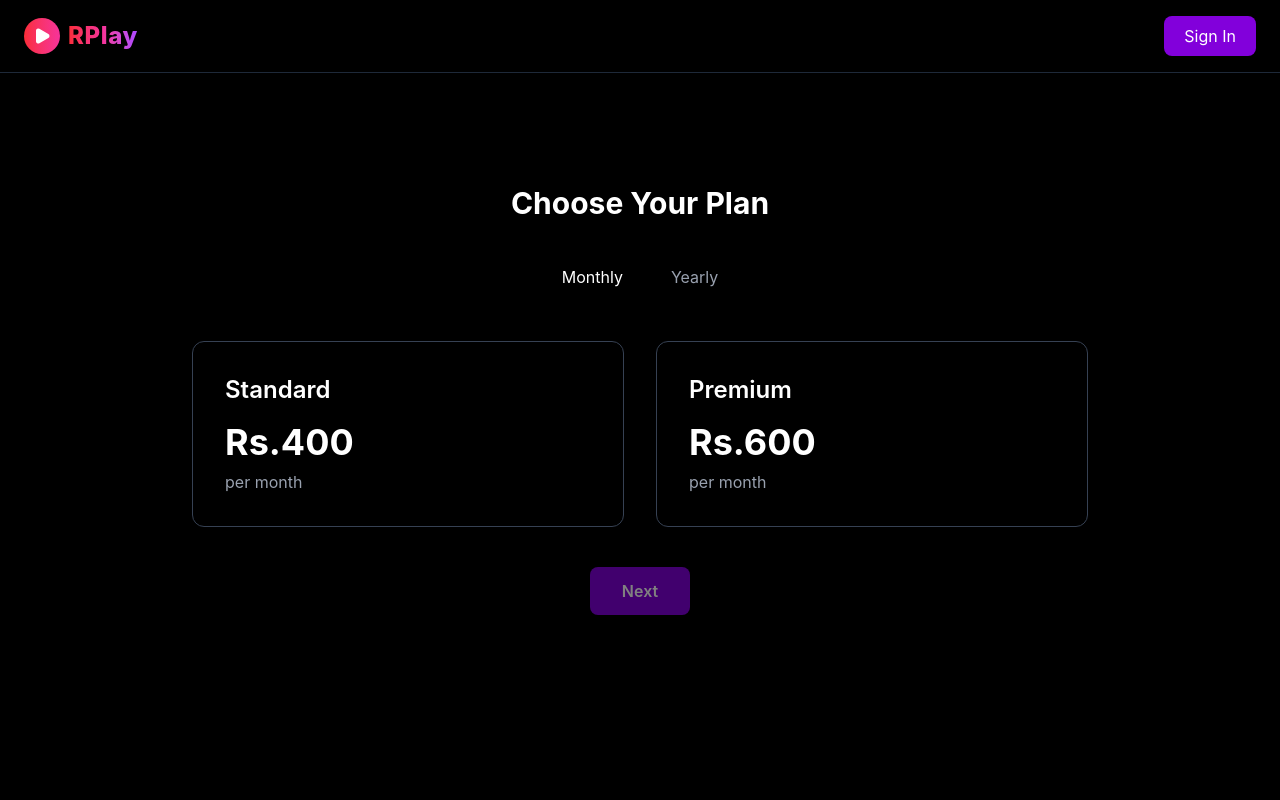
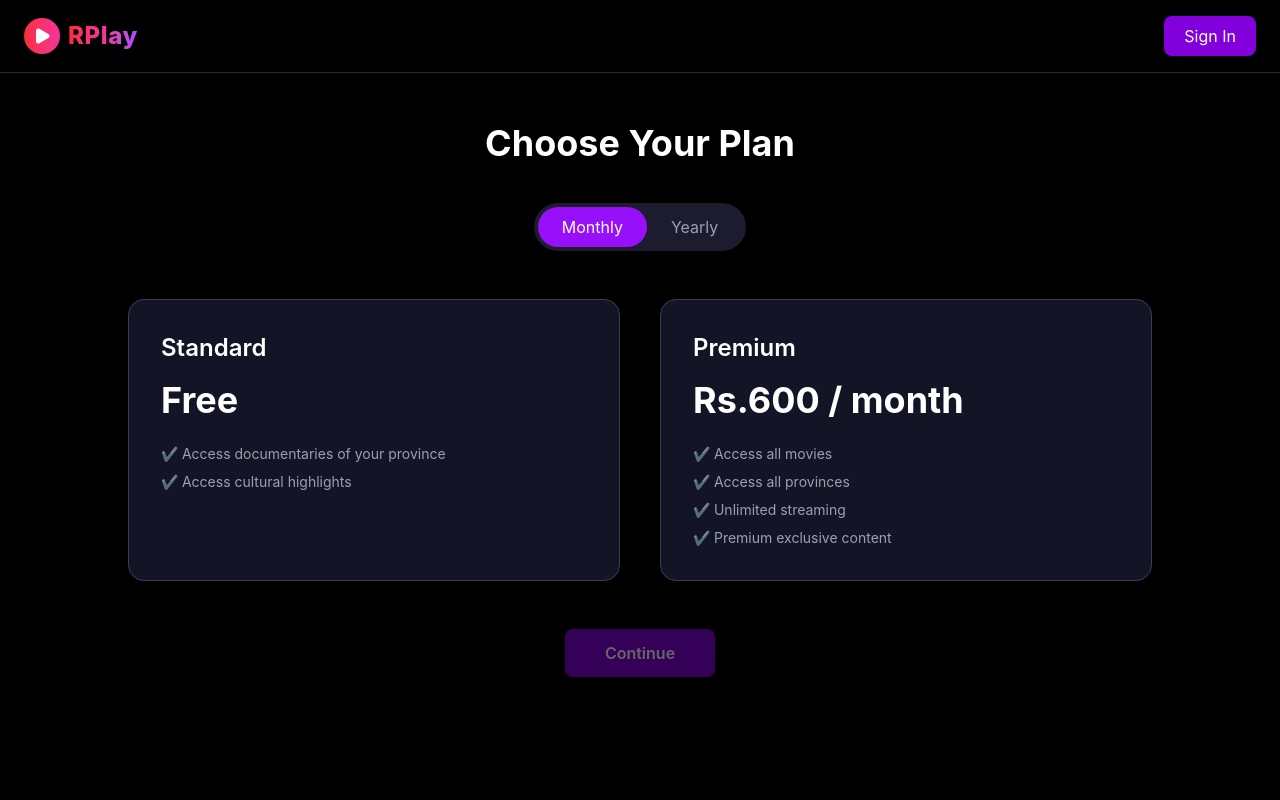
Before and after one commit to Itsme-Mingmar/regional-ott-frontend, a React (Vite) app: page /subscribe in a window 1280 px wide. Shown: the top 800 px of the page. Built offline with nearby package versions, Linux system fonts and the light colour scheme.

Commit message:
feat(subscription): update plan standard free and primium paid

```diff
--- a/src/pages/subscription/AccountForm.jsx
+++ b/src/pages/subscription/AccountForm.jsx
@@ -10,6 +10,7 @@ const AccountForm = ({ selectedPlan, billing }) => {
     password: "",
     province: "",
   });
+
   const isFormValid =
     formData.fullName &&
     formData.email &&
@@ -24,34 +25,42 @@ const AccountForm = ({ selectedPlan, billing }) => {
   };
 
   const handleContinue = () => {
-    // 🔥 This is the payload you will send to backend
     const payload = {
       ...formData,
-      plan: selectedPlan,
-      billing: billing,
+      planType: selectedPlan,
+      billingCycle: billing,
     };
 
     console.log("Sending to backend:", payload);
 
-    // Later:
-    // await axios.post("/api/subscription/create", payload)
+    // STANDARD PLAN → Direct signup
+    if (selectedPlan === "standard") {
+      // await axios.post("/api/auth/register", payload)
 
-    setShowModal(true);
+      console.log("Standard account created (no payment)");
+      alert("Account created successfully!");
+    }
+
+    // PREMIUM PLAN → Open payment
+    if (selectedPlan === "premium") {
+      setShowModal(true);
+    }
   };
 
   return (
-    <div className="w-full max-w-md bg-cardBg p-10 rounded-xl shadow-lg">
+    <div className="w-full max-w-md bg-[#1c1c2e] p-10 rounded-xl shadow-xl">
       <h2 className="text-2xl font-bold mb-6 text-center">
         Create Your Account
       </h2>
 
       <div className="space-y-4">
+
         <input
           name="fullName"
           type="text"
           placeholder="Full Name"
           onChange={handleChange}
-          className="w-full p-3 rounded-lg bg-primaryBg border border-gray-700 focus:border-accent outline-none"
+          className="w-full p-3 rounded-lg bg-[#141427] border border-gray-700 focus:border-purple-500 outline-none"
         />
 
         <input
@@ -59,7 +68,7 @@ const AccountForm = ({ selectedPlan, billing }) => {
           type="email"
           placeholder="Email Address"
           onChange={handleChange}
-          className="w-full p-3 rounded-lg bg-primaryBg border border-gray-700 focus:border-accent outline-none"
+          className="w-full p-3 rounded-lg bg-[#141427] border border-gray-700 focus:border-purple-500 outline-none"
         />
 
         <input
@@ -67,29 +76,29 @@ const AccountForm = ({ selectedPlan, billing }) => {
           type="password"
           placeholder="Password"
           onChange={handleChange}
-          className="w-full p-3 rounded-lg bg-primaryBg border border-gray-700 focus:border-accent outline-none"
+          className="w-full p-3 rounded-lg bg-[#141427] border border-gray-700 focus:border-purple-500 outline-none"
         />
 
         <select
           name="province"
           onChange={handleChange}
-          className="w-full p-3 rounded-lg bg-black border border-gray-700 focus:border-accent outline-none"
+          className="w-full p-3 rounded-lg bg-[#141427] border border-gray-700 focus:border-purple-500 outline-none"
         >
           <option value="">Select Province</option>
-          <option value="Province 1">Province 1</option>
-          <option value="Province 2">Province 2</option>
-          <option value="Bagmati">Bagmati</option>
-          <option value="Gandaki">Gandaki</option>
-          <option value="Lumbini">Lumbini</option>
-          <option value="Karnali">Karnali</option>
-          <option value="Sudurpashchim">Sudurpashchim</option>
+          <option value="koshi">Koshi</option>
+          <option value="madhesh">Madhesh</option>
+          <option value="bagmati">Bagmati</option>
+          <option value="gandaki">Gandaki</option>
+          <option value="lumbini">Lumbini</option>
+          <option value="karnali">Karnali</option>
+          <option value="sudurpashchim">Sudurpashchim</option>
         </select>
       </div>
 
       <button
         disabled={!isFormValid}
         onClick={handleContinue}
-        className="w-full mt-6 py-3 bg-purple-700 rounded-lg font-semibold hover:bg-purple-500 disabled:opacity-50 transition cursor-pointer"
+        className="w-full mt-6 py-3 bg-purple-700 rounded-lg font-semibold hover:bg-purple-500 disabled:opacity-40 transition"
       >
         Continue
       </button>
--- a/src/pages/subscription/PlanSelector.jsx
+++ b/src/pages/subscription/PlanSelector.jsx
@@ -4,35 +4,34 @@ const PlanSelector = ({ onNext }) => {
   const [billing, setBilling] = useState("monthly");
   const [plan, setPlan] = useState(null);
 
-  const plans = {
-    standard: billing === "monthly" ? "Rs.400" : "4000",
-    premium: billing === "monthly" ? "Rs.600" : "Rs.6000",
-  };
+  const premiumPrice =
+    billing === "monthly" ? "Rs.600 / month" : "Rs.6000 / year";
 
   return (
-    <div className="w-full max-w-4xl">
-      <h2 className="text-3xl font-bold text-center mb-8">
+    <div className="w-full max-w-5xl">
+      <h2 className="text-4xl font-bold text-center mb-10">
         Choose Your Plan
       </h2>
 
-      {/* Toggle */}
-      <div className="flex justify-center mb-10">
-        <div className="bg-cardBg p-1 rounded-full flex">
+      {/* Billing Toggle */}
+      <div className="flex justify-center mb-12">
+        <div className="bg-[#1c1c2e] p-1 rounded-full flex">
           <button
             onClick={() => setBilling("monthly")}
             className={`px-6 py-2 rounded-full transition ${
               billing === "monthly"
-                ? "bg-accent text-white"
+                ? "bg-purple-600 text-white"
                 : "text-gray-400"
             }`}
           >
             Monthly
           </button>
+
           <button
             onClick={() => setBilling("yearly")}
             className={`px-6 py-2 rounded-full transition ${
               billing === "yearly"
-                ? "bg-accent text-white"
+                ? "bg-purple-600 text-white"
                 : "text-gray-400"
             }`}
           >
@@ -42,36 +41,59 @@ const PlanSelector = ({ onNext }) => {
       </div>
 
       {/* Plans */}
-      <div className="grid md:grid-cols-2 gap-8">
-        {["standard", "premium"].map((type) => (
-          <div
-            key={type}
-            onClick={() => setPlan(type)}
-            className={`cursor-pointer p-8 rounded-xl bg-cardBg transition transform hover:scale-105 ${
-              plan === type
-                ? "border-2 border-accent shadow-lg shadow-accent/40"
-                : "border border-gray-700"
-            }`}
-          >
-            <h3 className="text-2xl font-semibold capitalize mb-4">
-              {type}
-            </h3>
-            <p className="text-4xl font-bold">{plans[type]}</p>
-            <p className="text-gray-400 mt-2">
-              {billing === "monthly" ? "per month" : "per year"}
-            </p>
-          </div>
-        ))}
+      <div className="grid md:grid-cols-2 gap-10">
+
+        {/* STANDARD PLAN */}
+        <div
+          onClick={() => setPlan("standard")}
+          className={`p-8 rounded-2xl cursor-pointer transition transform hover:scale-105
+          ${
+            plan === "standard"
+              ? "border-2 border-purple-600 bg-[#1c1c2e]"
+              : "border border-gray-700 bg-[#141427]"
+          }`}
+        >
+          <h3 className="text-2xl font-semibold mb-4">Standard</h3>
+
+          <p className="text-4xl font-bold mb-6">Free</p>
+
+          <ul className="text-gray-400 space-y-2 text-sm">
+            <li>✔ Access documentaries of your province</li>
+            <li>✔ Access cultural highlights</li>
+          </ul>
+        </div>
+
+        {/* PREMIUM PLAN */}
+        <div
+          onClick={() => setPlan("premium")}
+          className={`p-8 rounded-2xl cursor-pointer transition transform hover:scale-105
+          ${
+            plan === "premium"
+              ? "border-2 border-purple-600 bg-[#1c1c2e]"
+              : "border border-gray-700 bg-[#141427]"
+          }`}
+        >
+          <h3 className="text-2xl font-semibold mb-4">Premium</h3>
+
+          <p className="text-4xl font-bold mb-6">{premiumPrice}</p>
+
+          <ul className="text-gray-400 space-y-2 text-sm">
+            <li>✔ Access all movies</li>
+            <li>✔ Access all provinces</li>
+            <li>✔ Unlimited streaming</li>
+            <li>✔ Premium exclusive content</li>
+          </ul>
+        </div>
       </div>
 
       {/* Next Button */}
-      <div className="text-center mt-10">
+      <div className="text-center mt-12">
         <button
           disabled={!plan}
           onClick={() => onNext(plan, billing)}
-          className="px-8 py-3 bg-purple-700 rounded-lg font-semibold hover:bg-purple-500 transition disabled:opacity-50 cursor-pointer"
+          className="px-10 py-3 bg-purple-700 rounded-lg font-semibold hover:bg-purple-500 transition disabled:opacity-40"
         >
-          Next
+          Continue
         </button>
       </div>
     </div>
```
